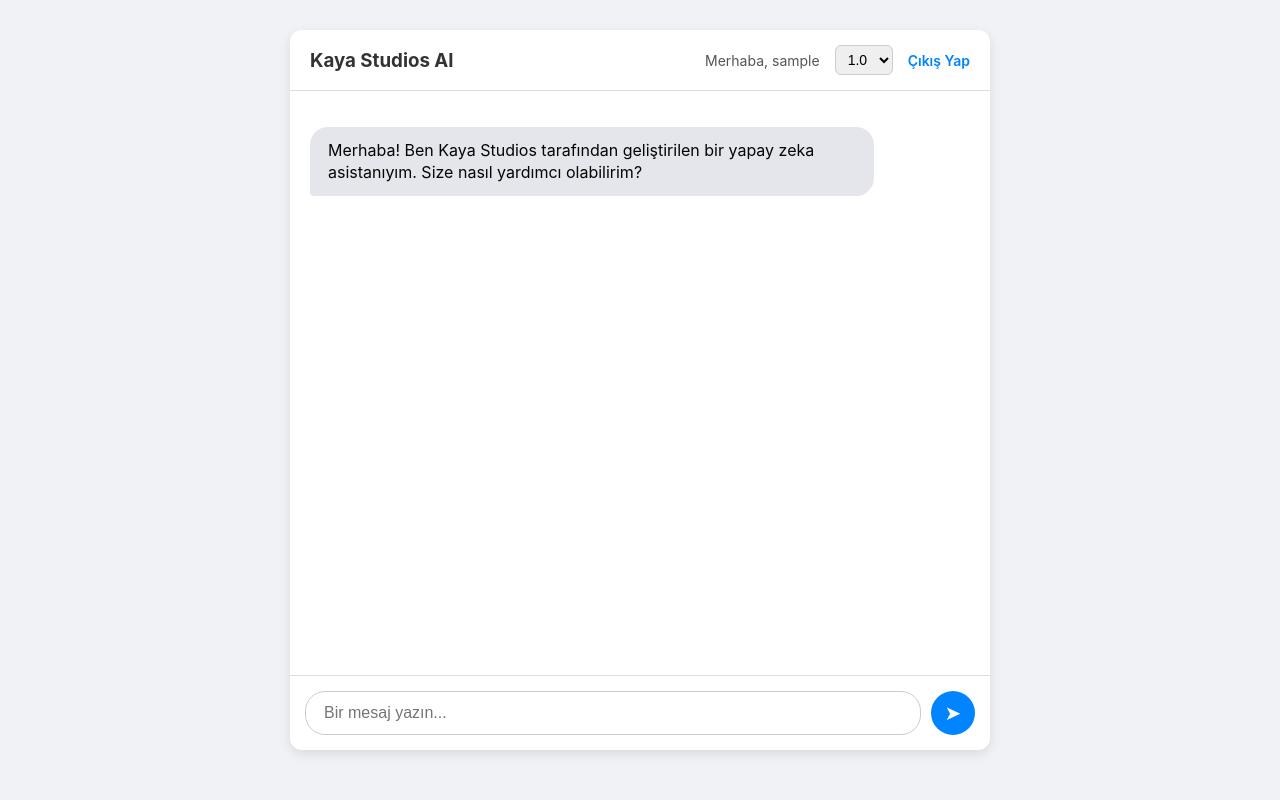
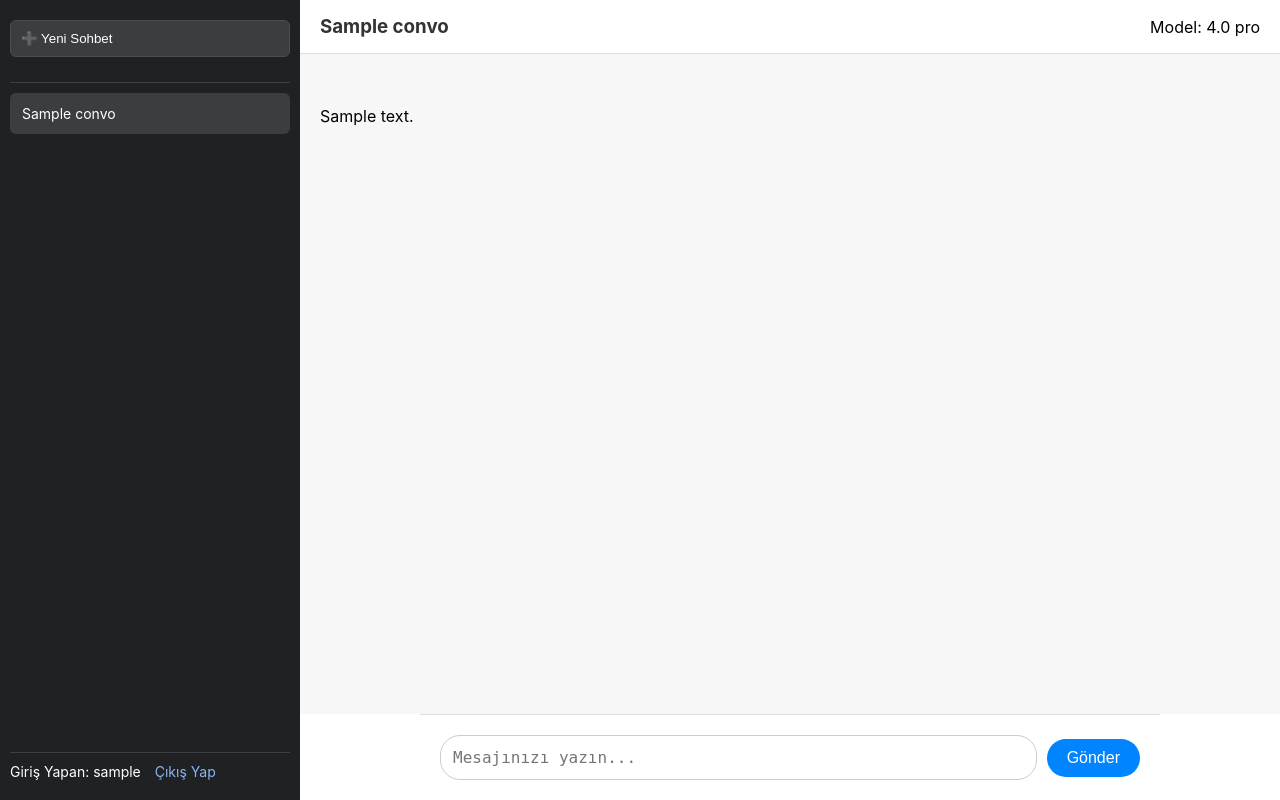
Before and after one commit to EkEgemen123/kaya-studios-ai, a Flask app: template templates/index.html in a window 1280 px wide. Run offline with Flask 3, Linux system fonts and the light colour scheme; the template is opened without the code that fills it: most values are stand-ins (such as "Sample title", 1, 10 or a date in 2020).

Commit message:
Update index.html

```diff
--- a/templates/index.html
+++ b/templates/index.html
@@ -6,125 +6,275 @@
     <title>Kaya Studios AI</title>
     <script src="https://cdn.jsdelivr.net/npm/marked/marked.min.js"></script>
     <style>
-        body { font-family: -apple-system, BlinkMacSystemFont, "Segoe UI", Roboto, Helvetica, Arial, sans-serif; background-color: #f0f2f5; margin: 0; }
-        .chat-container { max-width: 700px; margin: 30px auto; border-radius: 12px; background-color: #fff; box-shadow: 0 4px 12px rgba(0,0,0,0.1); display: flex; flex-direction: column; height: 90vh; }
-        .chat-header { padding: 15px 20px; border-bottom: 1px solid #ddd; display: flex; align-items: center; justify-content: space-between; }
+        body { font-family: -apple-system, BlinkMacSystemFont, "Segoe UI", Roboto, Helvetica, Arial, sans-serif; background-color: #f0f2f5; margin: 0; display: flex; height: 100vh; }
+
+        /* Sidebar Styles */
+        .sidebar {
+            width: 280px;
+            background-color: #202123;
+            color: #fff;
+            display: flex;
+            flex-direction: column;
+            padding: 10px;
+            box-shadow: 2px 0 5px rgba(0,0,0,0.1);
+            flex-shrink: 0;
+        }
+        .sidebar-header { padding: 10px 0; border-bottom: 1px solid #3c4043; margin-bottom: 10px; }
+        .new-chat-btn {
+            width: 100%;
+            padding: 10px;
+            background-color: #3b3d40;
+            border: 1px solid #4a4d51;
+            color: #fff;
+            border-radius: 6px;
+            cursor: pointer;
+            text-align: left;
+            margin-bottom: 15px;
+            transition: background-color 0.2s;
+        }
+        .new-chat-btn:hover { background-color: #4a4d51; }
+
+        .conversation-list { flex-grow: 1; overflow-y: auto; list-style: none; padding: 0; margin: 0; }
+        .conversation-item {
+            padding: 12px;
+            border-radius: 6px;
+            cursor: pointer;
+            margin-bottom: 5px;
+            font-size: 14px;
+            overflow: hidden;
+            text-overflow: ellipsis;
+            white-space: nowrap;
+            display: block;
+            text-decoration: none;
+            color: #ccc;
+        }
+        .conversation-item:hover { background-color: #3b3d40; }
+        .conversation-item.active { background-color: #3b3d40; color: #fff; }
+
+        .user-info { padding: 10px 0; border-top: 1px solid #3c4043; margin-top: auto; font-size: 14px; }
+        .user-info a { color: #8ab4f8; text-decoration: none; margin-left: 10px; }
+
+        /* Main Chat Area Styles */
+        .chat-main {
+            flex-grow: 1;
+            display: flex;
+            flex-direction: column;
+            background-color: #fff;
+            position: relative;
+        }
+        .chat-header { padding: 15px 20px; border-bottom: 1px solid #ddd; display: flex; align-items: center; justify-content: space-between; flex-shrink: 0; }
         .chat-header h3 { margin: 0; color: #333; }
+        .chat-history { flex-grow: 1; padding: 20px; overflow-y: auto; background-color: #f7f7f8; }
+        .chat-history div { margin-bottom: 15px; display: flex; flex-direction: column; max-width: 80%; }
+        .user-message { align-self: flex-end; align-items: flex-end; }
+        .ai-message { align-self: flex-start; align-items: flex-start; }
 
-        /* --- GİRİŞ SİSTEMİ STİLLERİ --- */
-        .header-right { display: flex; align-items: center; }
-        .header-right span { margin-right: 15px; color: #555; font-size: 14px; }
-        .header-right a { color: #0084ff; text-decoration: none; font-size: 14px; font-weight: 600; }
-        /* --- GİRİŞ STİL SONU --- */
+        .user-message p, .ai-message p {
+            padding: 10px 15px;
+            border-radius: 18px;
+            margin: 0;
+            max-width: 100%;
+            word-wrap: break-word;
+            box-shadow: 0 1px 1px rgba(0,0,0,0.05);
+            line-height: 1.4;
+        }
+        .user-message p { background-color: #0084ff; color: white; border-bottom-right-radius: 4px; }
+        .ai-message p { background-color: #e5e5ea; color: #333; border-bottom-left-radius: 4px; }
 
-        .model-selector select { border-radius: 6px; border: 1px solid #ccc; padding: 5px 8px; font-size: 14px; }
-        .chat-history { flex-grow: 1; padding: 20px; overflow-y: auto; }
-        .chat-history div { margin-bottom: 15px; display: flex; flex-direction: column; }
-        .user-message { align-items: flex-end; }
-        .user-message p { background-color: #0084ff; color: white; padding: 12px 18px; border-radius: 18px 18px 4px 18px; display: inline-block; max-width: 80%; line-height: 1.4; }
-        .ai-message { align-items: flex-start; }
-        .ai-message p { background-color: #e4e6eb; color: #050505; padding: 12px 18px; border-radius: 18px 18px 18px 4px; display: inline-block; max-width: 80%; line-height: 1.4; }
-
-        /* --- MARKDOWN (KOD) STİLLERİ --- */
+        /* MARKDOWN (KOD) STİLLERİ */
         .ai-message pre { background-color: #2f2f2f; color: #f1f1f1; padding: 15px; border-radius: 8px; overflow-x: auto; font-family: 'Courier New', Courier, monospace; font-size: 14px; max-width: 100%; box-sizing: border-box; }
         .ai-message code { font-family: 'Courier New', Courier, monospace; }
         .ai-message p > code { background-color: #ddd; color: #333; padding: 2px 5px; border-radius: 4px; font-size: 0.9em; }
-        /* --- MARKDOWN STİL SONU --- */
 
-        .chat-input-area { border-top: 1px solid #ddd; padding: 15px; display: flex; }
-        #message-input { flex-grow: 1; border: 1px solid #ccc; border-radius: 20px; padding: 12px 18px; font-size: 16px; outline: none; }
-        #send-button { background-color: #0084ff; color: white; border: none; border-radius: 50%; width: 44px; height: 44px; margin-left: 10px; cursor: pointer; font-size: 20px; display: flex; align-items: center; justify-content: center; }
+
+        .chat-input-area {
+            padding: 20px;
+            border-top: 1px solid #ddd;
+            display: flex;
+            align-items: center;
+            flex-shrink: 0;
+            margin: 0 auto;
+            width: 100%;
+            max-width: 700px;
+        }
+        .chat-input-area textarea {
+            flex-grow: 1;
+            padding: 12px;
+            border: 1px solid #ccc;
+            border-radius: 20px;
+            resize: none;
+            font-size: 16px;
+            margin-right: 10px;
+            max-height: 100px;
+            outline: none;
+        }
+        .chat-input-area button {
+            padding: 10px 20px;
+            background-color: #0084ff;
+            color: white;
+            border: none;
+            border-radius: 20px;
+            cursor: pointer;
+            font-size: 16px;
+            transition: background-color 0.2s;
+        }
+        .chat-input-area button:hover { background-color: #0066cc; }
     </style>
 </head>
 <body>
 
-<div class="chat-container">
+<div class="sidebar">
+    <div class="sidebar-header">
+        <form method="POST" action="{{ url_for('new_chat') }}">
+            <button type="submit" class="new-chat-btn">➕ Yeni Sohbet</button>
+        </form>
+    </div>
+
+    <div class="conversation-list">
+        {% for convo in conversations %}
+        <a href="{{ url_for('home', chat_id=convo.id) }}" class="conversation-item {% if convo.id == current_chat_id %}active{% endif %}">
+            {{ convo.title }}
+        </a>
+        {% endfor %}
+    </div>
+
+    <div class="user-info">
+        <span>Giriş Yapan: {{ username }}</span>
+        <a href="{{ url_for('logout') }}">Çıkış Yap</a>
+    </div>
+</div>
+
+<div class="chat-main">
     <div class="chat-header">
-        <h3>Kaya Studios AI</h3>
-        <div class="header-right">
-            <span>Merhaba, {{ username }}</span> <div class="model-selector">
-                <select id="model-selector">
-                    <option value="4.0 pro">1.0</option>
-                </select>
-            </div>
-            <a href="{{ url_for('logout') }}" style="margin-left: 15px;">Çıkış Yap</a>
-        </div>
-        </div>
-    <div class="chat-history" id="chat-history">
-        <div class="ai-message">
-            <p>Merhaba! Ben Kaya Studios tarafından geliştirilen bir yapay zeka asistanıyım. Size nasıl yardımcı olabilirim?</p>
+        <h3 id="current-chat-title">
+            {% for convo in conversations %}
+                {% if convo.id == current_chat_id %}
+                    {{ convo.title }}
+                {% endif %}
+            {% endfor %}
+            {% if not conversations %}Yeni Sohbet{% endif %}
+        </h3>
+        <div class="model-selector">
+            Model: 4.0 pro
         </div>
     </div>
+
+    <div class="chat-history" id="chat-history">
+        {% for message in initial_history %}
+            {% set sender_role = message.role %}
+            {% for part in message.parts %}
+                <div class="{{ sender_role }}-message">
+                    <p data-raw-text="{{ part.text }}" data-sender="{{ sender_role }}"></p>
+                </div>
+            {% endfor %}
+        {% endfor %}
+
+        {% if not initial_history %}
+            <div class="ai-message">
+                <p>Merhaba Egemen! Ben Kaya Studios tarafından geliştirilen bir yapay zeka asistanıyım. Sana nasıl yardımcı olabilirim?</p>
+            </div>
+        {% endif %}
+    </div>
+
     <div class="chat-input-area">
-        <input type="text" id="message-input" placeholder="Bir mesaj yazın...">
-        <button id="send-button" title="Gönder">&#10148;</button>
+        <textarea id="message-input" placeholder="Mesajınızı yazın..." rows="1"></textarea>
+        <button id="send-button">Gönder</button>
     </div>
 </div>
 
 <script>
+    // Flask'ten gelen değişkenler
+    const currentChatId = {{ current_chat_id }};
+    const chatHistory = document.getElementById('chat-history');
     const messageInput = document.getElementById('message-input');
     const sendButton = document.getElementById('send-button');
-    const chatHistory = document.getElementById('chat-history');
-    const modelSelector = document.getElementById('model-selector');
+    const currentChatTitleElement = document.getElementById('current-chat-title');
+
+    // Sayfa yüklendiğinde geçmişi marked.js ile formatla
+    // Sunucudan gelen başlangıçtaki tüm mesajları işler
+    document.querySelectorAll('#chat-history p[data-raw-text]').forEach(p => {
+        p.innerHTML = marked.parse(p.getAttribute('data-raw-text'));
+    });
+
+    chatHistory.scrollTop = chatHistory.scrollHeight;
 
     sendButton.addEventListener('click', sendMessage);
     messageInput.addEventListener('keypress', function(e) {
-        if (e.key === 'Enter') {
+        if (e.key === 'Enter' && !e.shiftKey) {
             e.preventDefault();
             sendMessage();
         }
     });
 
-    // 3. STREAMING (YAZMA EFEKTİ) ve MARKDOWN ENTEGRASYONU
+    // Mesaj gönderme fonksiyonu (Stream ve ID desteği ile)
     async function sendMessage() {
         const message = messageInput.value.trim();
-        const selectedModel = modelSelector.value;
         if (message === '') return;
 
-        addMessageToHistory(message, 'user');
+        // Kullanıcı mesajını ekle
+        const userMessageP = addMessageToHistory(message, 'user');
+        userMessageP.innerHTML = marked.parse(message); // Kullanıcı mesajını da formatla
         messageInput.value = '';
+        messageInput.style.height = 'auto'; // Textarea'yı küçült
 
-        const aiMessageP = addMessageToHistory("", 'ai');
-        aiMessageP.textContent = "Yazıyor...";
+        // AI mesaj kutusunu oluştur ve placeholder ekle
+        const aiMessageP = addMessageToHistory('...', 'ai');
+        let fullAiResponse = '';
+        let isReceiving = true;
+
+        // Gönder butonu ve input'u devre dışı bırak
+        sendButton.disabled = true;
+        messageInput.disabled = true;
 
         try {
-            const response = await fetch('/chat', {
+            // Sunucuya mesajı ve SOHBET ID'sini gönder (KRİTİK!)
+            const response = await fetch('/chat_message', {
                 method: 'POST',
                 headers: { 'Content-Type': 'application/json' },
                 body: JSON.stringify({
                     message: message,
-                    model: selectedModel
+                    chat_id: currentChatId
                 })
             });
 
-            if (!response.body) {
-                throw new Error("Stream desteklenmiyor veya sunucu hatası.");
+            if (!response.ok || !response.body) {
+                // Hata oluşursa, sunucudan gelen JSON hatasını kontrol et
+                const errorText = await response.text();
+                throw new Error(errorText || `HTTP hatası! Durum kodu: ${response.status}`);
             }
-
-            // 4. GİRİŞ SİSTEMİ (KONTROL)
-            // Session bitmişse veya giriş yapılmamışsa login'e atar
-            if (response.status === 401 || response.redirected) {
-                 window.location.href = "{{ url_for('login') }}";
-                 return;
-            }
-
-            aiMessageP.textContent = "";
 
             const reader = response.body.getReader();
             const decoder = new TextDecoder();
-            let fullAiResponse = '';
 
-            while (true) {
+            while (isReceiving) {
                 const { done, value } = await reader.read();
 
                 if (done) {
-                    // Stream bitince Markdown'ı HTML'e çevirir (kod blokları için)
-                    aiMessageP.innerHTML = marked.parse(fullAiResponse);
+                    isReceiving = false;
                     break;
                 }
 
                 const chunk = decoder.decode(value);
-                fullAiResponse += chunk;
+
+                // YENİ MANTIK: Başlık güncelleme sinyalini kontrol et
+                if (chunk.includes('$$$TITLE_UPDATE$$$')) {
+                    const parts = chunk.split('$$$TITLE_UPDATE$$$');
+                    const newTitle = parts[1].trim();
+                    currentChatTitleElement.textContent = newTitle;
+
+                    // Sidebar'daki aktif linkin metnini güncelle
+                    const activeConvoLink = document.querySelector(`.conversation-item.active`);
+                    if (activeConvoLink) {
+                        activeConvoLink.textContent = newTitle;
+                    }
+                    // Sinyalden önce gelen chunk kısmı varsa onu da yanıta ekle
+                    if (parts[0]) {
+                        fullAiResponse += parts[0];
+                    }
+                } else {
+                    fullAiResponse += chunk;
+                }
+
                 // Stream gelirken "yazma efekti" için düz metin basar
                 aiMessageP.textContent = fullAiResponse;
                 chatHistory.scrollTop = chatHistory.scrollHeight;
@@ -132,7 +282,19 @@
 
         } catch (error) {
             console.error("Fetch hatası:", error);
-            aiMessageP.textContent = "Mesaj gönderilirken bir hata oluştu: " + error.message;
+            aiMessageP.textContent = "Mesaj gönderilirken bir hata oluştu. Lütfen konsolu kontrol edin.";
+        } finally {
+            // Stream bitince Markdown'ı HTML'e çevir
+            if (fullAiResponse) {
+                 aiMessageP.innerHTML = marked.parse(fullAiResponse);
+            } else if (aiMessageP.textContent === '...') {
+                aiMessageP.textContent = 'Yanıt alınamadı.';
+            }
+
+            // Butonları ve input'u tekrar etkinleştir
+            sendButton.disabled = false;
+            messageInput.disabled = false;
+            chatHistory.scrollTop = chatHistory.scrollHeight;
         }
     }
 
@@ -140,6 +302,7 @@
         const messageDiv = document.createElement('div');
         const messageP = document.createElement('p');
 
+        // Stream için başlangıçta textContent kullanılır
         messageP.textContent = message;
 
         messageDiv.className = sender === 'user' ? 'user-message' : 'ai-message';
@@ -148,8 +311,15 @@
         chatHistory.appendChild(messageDiv);
         chatHistory.scrollTop = chatHistory.scrollHeight;
 
-        return messageP;
+        return messageP; // Mesaj elemanını geri döndür ki stream sırasında güncelleyebilelim
     }
+
+    // Textarea'nın otomatik büyüyüp küçülmesi
+    messageInput.addEventListener('input', function() {
+        this.style.height = 'auto';
+        this.style.height = (this.scrollHeight) + 'px';
+    }, false);
+
 </script>
 
 </body>
```
